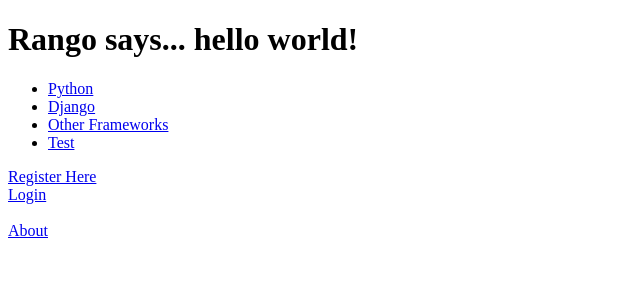
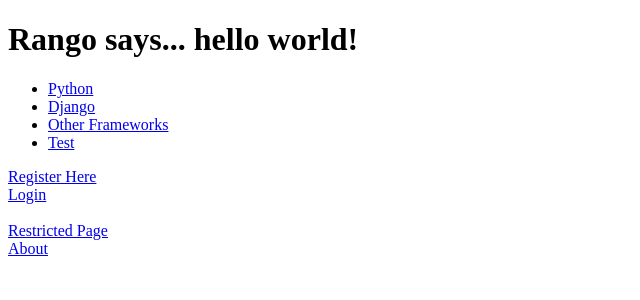
Before and after one commit to shawdon/django-learning, a Django app: page /rango/ in a window 1280 px wide. Shown: the top 300 px of the page, without its empty margins (0-640 px from the left). Run offline with Django 3.2, Linux system fonts and the light colour scheme; data comes from the database, SQL or seed files in the repository; both versions use the stored data as it was after the commit.

Commit message:
add restricting access functionality

```diff
--- a/django_learning/settings.py
+++ b/django_learning/settings.py
@@ -94,3 +94,5 @@
 # https://docs.djangoproject.com/en/1.7/howto/static-files/
 
 STATIC_URL = '/static/'
+
+LOGIN_URL = '/rango/login/'
--- a/rango/urls.py
+++ b/rango/urls.py
@@ -10,4 +10,5 @@
     url(r'^register/$', views.register, name='register'),
     url(r'^login/$', views.user_login, name='login'),
     url(r'^logout/$', views.user_logout, name='logout'),
+    url(r'^restricted/', views.restricted, name='restricted'),
     )
--- a/rango/views.py
+++ b/rango/views.py
@@ -211,3 +211,7 @@
 
     # Take the user back to the homepage.
     return HttpResponseRedirect('/rango/')
+
+@login_required
+def restricted(request):
+    return HttpResponse("Since you're logged in, you can see this text!")
--- a/templates/rango/index.html
+++ b/templates/rango/index.html
@@ -31,6 +31,7 @@
         {% endif %}
 
         <br />
+        <a href="/rango/restricted/">Restricted Page</a><br />
         <a href="/rango/about/">About</a>
     </body>
 </html>
```
Also changed, not shown: db.sqlite3.
